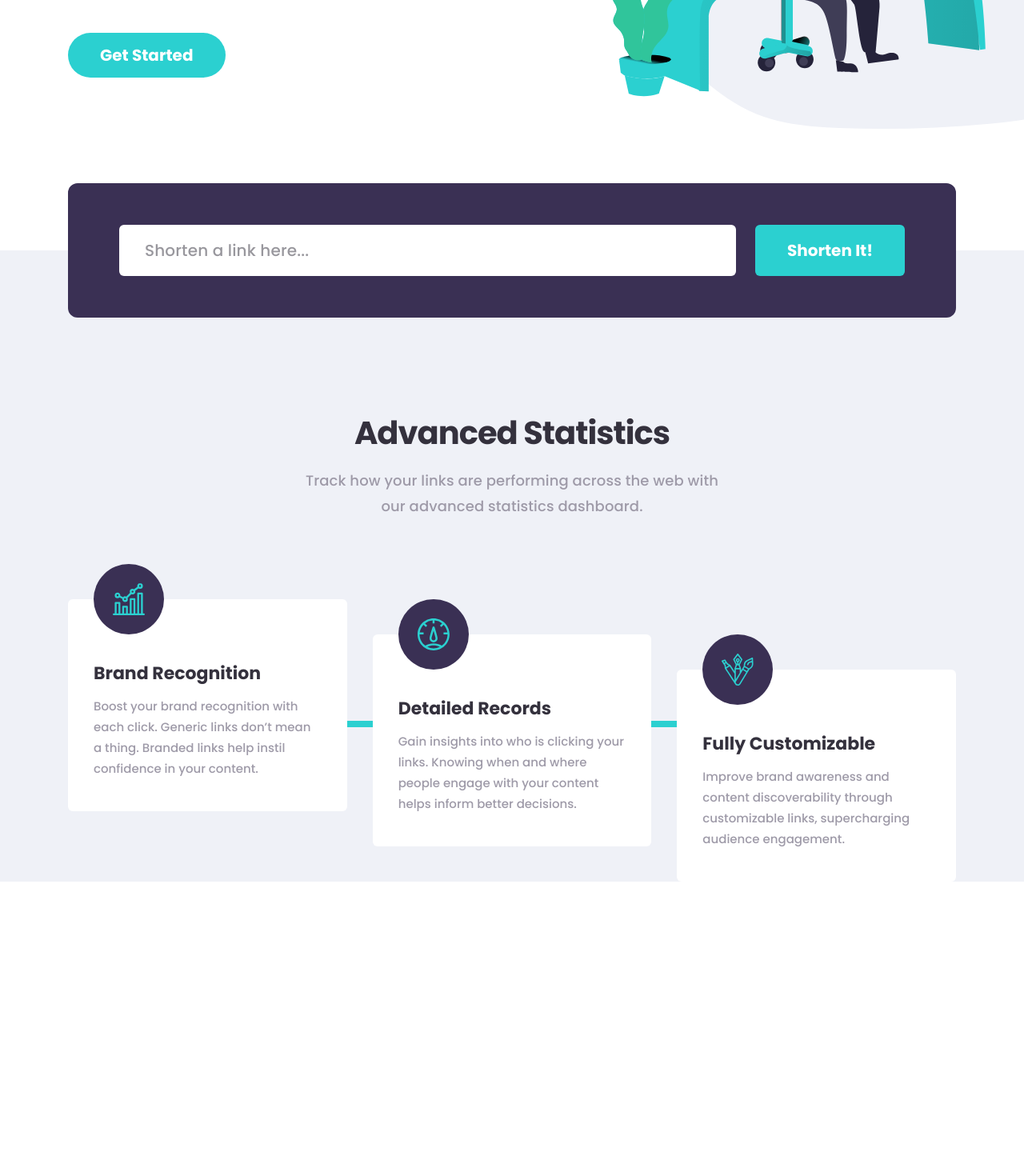
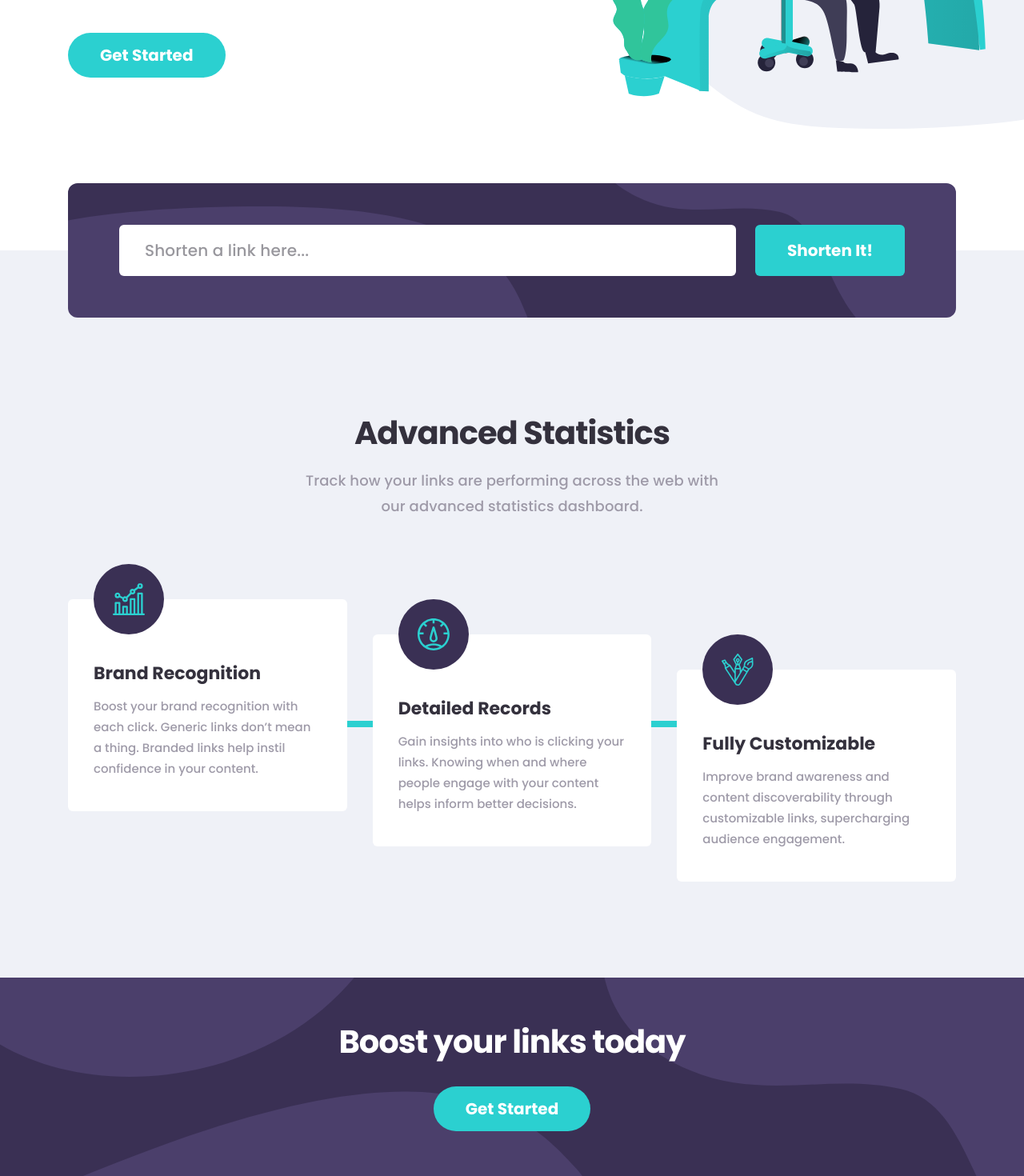
Before and after one commit to EduNunesGithub/URL-Shortening-API-Landing-Page, a Next.js app: page / in a window 1280 px wide. Shown: the part 319-1789 px from the top of the page at 80% size. Before the commit the page ends 1421 px from the top, so only its background shows below. Built offline with nearby package versions, Linux system fonts and the light colour scheme.

Commit message:
feat(component): banner get started

```diff
--- a/src/app/globals.css
+++ b/src/app/globals.css
@@ -19,6 +19,20 @@
 
 @layer components {
   @media (min-width: 0px) {
+    .background-boost {
+      background-image: url("/SVG/bg-boost-mobile.svg");
+      background-position: center;
+      background-repeat: no-repeat;
+      background-size: cover;
+    }
+
+    .background-shorten {
+      background-image: url("/SVG/bg-shorten-mobile.svg");
+      background-position: center;
+      background-repeat: no-repeat;
+      background-size: cover;
+    }
+
     .button {
       align-items: center;
       background-color: #2bd0d0;
@@ -105,6 +119,14 @@
   }
 
   @media (min-width: 907.5px) {
+    .background-boost {
+      background-image: url("/SVG/bg-boost-desktop.svg");
+    }
+
+    .background-shorten {
+      background-image: url("/SVG/bg-shorten-desktop.svg");
+    }
+
     .button {
     }
 
--- a/src/app/page.tsx
+++ b/src/app/page.tsx
@@ -3,6 +3,7 @@ import { twMerge } from "tailwind-merge";
 import PNGPlaceholder from "#/PNG/placeholder.png";
 import SVGIllustrationWorking from "#/SVG/illustration-working.svg";
 import { Advantages } from "@/components/Advantages/Advantages";
+import { BannerGetStarted } from "@/components/BannerGetStarted/BannerGetStarted";
 import { Form } from "@/components/Form/Form";
 import { Hero } from "@/components/Hero/Hero";
 import { ShortenedLinks } from "@/components/ShortenedLinks/ShortenedLinks";
@@ -63,12 +64,18 @@ const Home = () => (
         </div>
       </section>
 
-      <section className="sm:flex sm:px-6 sm:w-full">
+      <section
+        className={twMerge("sm:flex sm:mb-20 sm:px-6 sm:w-full", "lg:mb-30")}
+      >
         <div className="sm:flex sm:max-w-page-container sm:mx-auto sm:w-full">
           <Advantages />
         </div>
       </section>
     </div>
+
+    <section className="sm:flex sm:w-full">
+      <BannerGetStarted />
+    </section>
   </main>
 );
 
--- /dev/null
+++ b/src/components/BannerGetStarted/BannerGetStarted.tsx
@@ -0,0 +1,28 @@
+import { twMerge } from "tailwind-merge";
+
+export const BannerGetStarted = () => (
+  <article
+    className={twMerge(
+      "sm:background-boost sm:bg-violet-purple sm:flex sm:px-6 sm:py-23 sm:w-full",
+      "lg:py-14",
+    )}
+  >
+    <div
+      className={twMerge(
+        "sm:flex sm:flex-col sm:gap-4 sm:items-center sm:max-w-page-container sm:mx-auto sm:w-full",
+        "lg:gap-8",
+      )}
+    >
+      <h2 className="sm:text-white sm:typography-H2">Boost your links today</h2>
+
+      <button
+        className={twMerge(
+          "sm:button sm:duration-standard sm:ease-standard sm:transition-colors",
+          "lg:gap-8",
+        )}
+      >
+        Get Started
+      </button>
+    </div>
+  </article>
+);
--- a/src/components/Form/Form.tsx
+++ b/src/components/Form/Form.tsx
@@ -40,7 +40,7 @@ export const Form = () => {
     <form
       autoComplete="off"
       className={twMerge(
-        "sm:bg-violet-purple sm:flex sm:flex-col sm:gap-4 sm:p-6 sm:rounded-xl sm:w-full",
+        "sm:background-shorten sm:bg-violet-purple sm:flex sm:flex-col sm:gap-4 sm:p-6 sm:rounded-xl sm:w-full",
         "lg:flex-row lg:gap-6 lg:items-start lg:px-16 lg:py-13",
         Object.keys(formState.errors).length !== 0 && "lg:pb-[1.625rem]",
       )}
--- a/tailwind.config.ts
+++ b/tailwind.config.ts
@@ -46,6 +46,7 @@ const config: Config = {
       },
       padding: {
         13: "3.25rem",
+        23: "5.75rem",
         93: "23.25rem",
       },
       transitionDuration: {
@@ -73,6 +74,8 @@ const config: Config = {
   plugins: [
     plugin(({ addBase, addComponents, addUtilities }) => ({
       addComponents: addComponents({
+        ".background-boost": {},
+        ".background-shorten": {},
         ".button": {},
         ".typography-body-01": {},
         ".typography-body-02": {},
```
